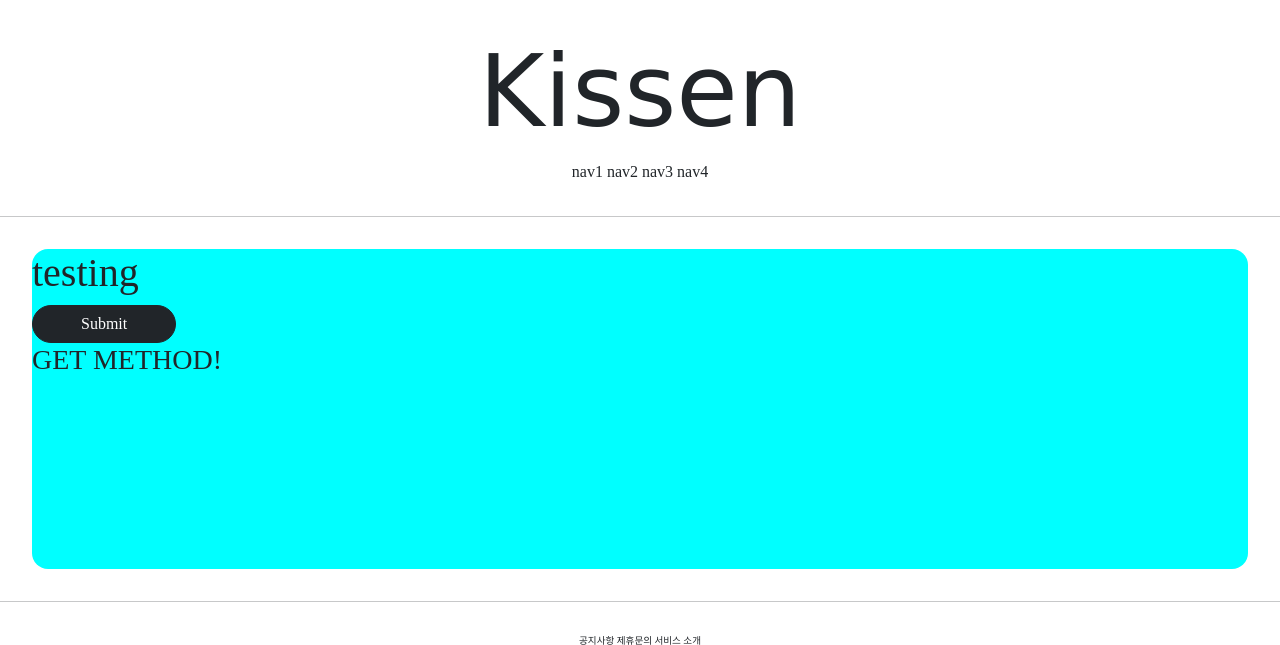
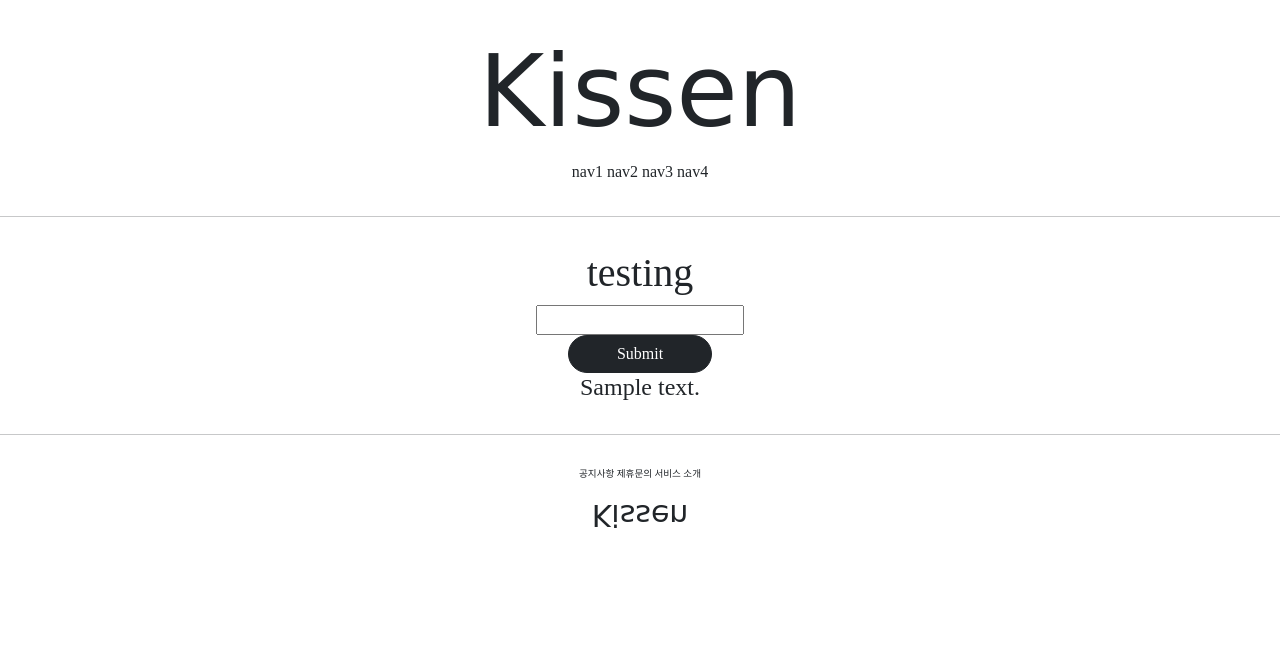
Before and after one commit to kyeongseoJ/gis_1ban_02, a Django app: page /accounts/open/ in a window 1280 px wide. Shown: the top 645 px of the page. Run offline with Django 3.2, Linux system fonts and the light colour scheme; tables that the repository leaves empty hold one stand-in row (values such as "Sample post"); parts of the project's set-up code (start-up, migrations or seed data) failed here and were passed over; some web fonts are replaced.

Commit message:
07_31 04

```diff
--- a/accountapp/templates/accountapp/open_page.html
+++ b/accountapp/templates/accountapp/open_page.html
@@ -3,17 +3,28 @@
 
 {% block content %}
 
-    <div style = "height: 20rem; background-color : aqua; margin:2rem; border-radius:1rem;">
+    <div style = "margin:2rem; border-radius:1rem; text-align: center">
          <h1>
              testing
          </h1>
 
          <form action="/accounts/open/" method="post">
              {% csrf_token %}
-             <input type="submit" class="px-5 btn btn-dark rounded-pill">
+             <div>
+                 <input type="text" name="open_page_input">
+             </div>
+             <div>
+                 <input type="submit" class="px-5 btn btn-dark rounded-pill">
+             </div>
+
          </form>
-
-        <h3> {{ text }}</h3>
+        {% if open_page_list %}
+            {% for open_page in open_page_list %}
+             <h4>
+                 {{ open_page.text }}
+             </h4>
+            {% endfor %}
+        {% endif %}
     </div>
 
 {% endblock %}
--- a/accountapp/views.py
+++ b/accountapp/views.py
@@ -1,12 +1,22 @@
-from django.http import HttpResponse
+from django.http import HttpResponse, HttpResponseRedirect
 from django.shortcuts import render
 
 # Create your views here.
+from django.urls import reverse
+
+from accountapp.models import Open_Page
+
 
 def open_page (request):
     if request.method == 'POST':
-        return render(request, 'accountapp/open_page.html',
-                      context={'text': ' POST METHOD!'})
+
+        temp = request.POST.get('open_page_input')
+
+        new_open_page = Open_Page()
+        new_open_page.text = temp
+        new_open_page.save()
+
+        return HttpResponseRedirect(reverse('accountapp:open'))
     else:
-        return render(request, 'accountapp/open_page.html',
-                      context={'text': ' GET METHOD!'})
+        open_page_list = Open_Page.objects.all()
+        return render(request, 'accountapp/open_page.html', context={'open_page_list': open_page_list})
```
